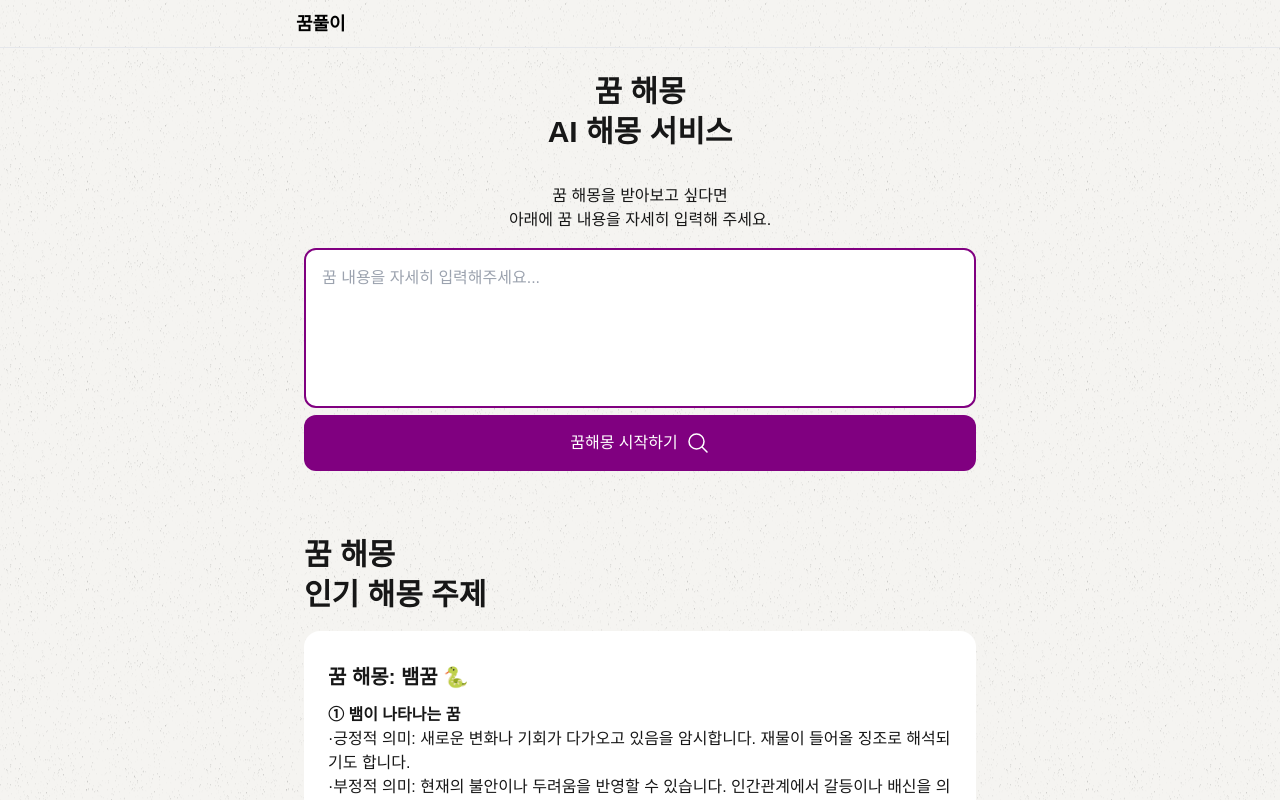
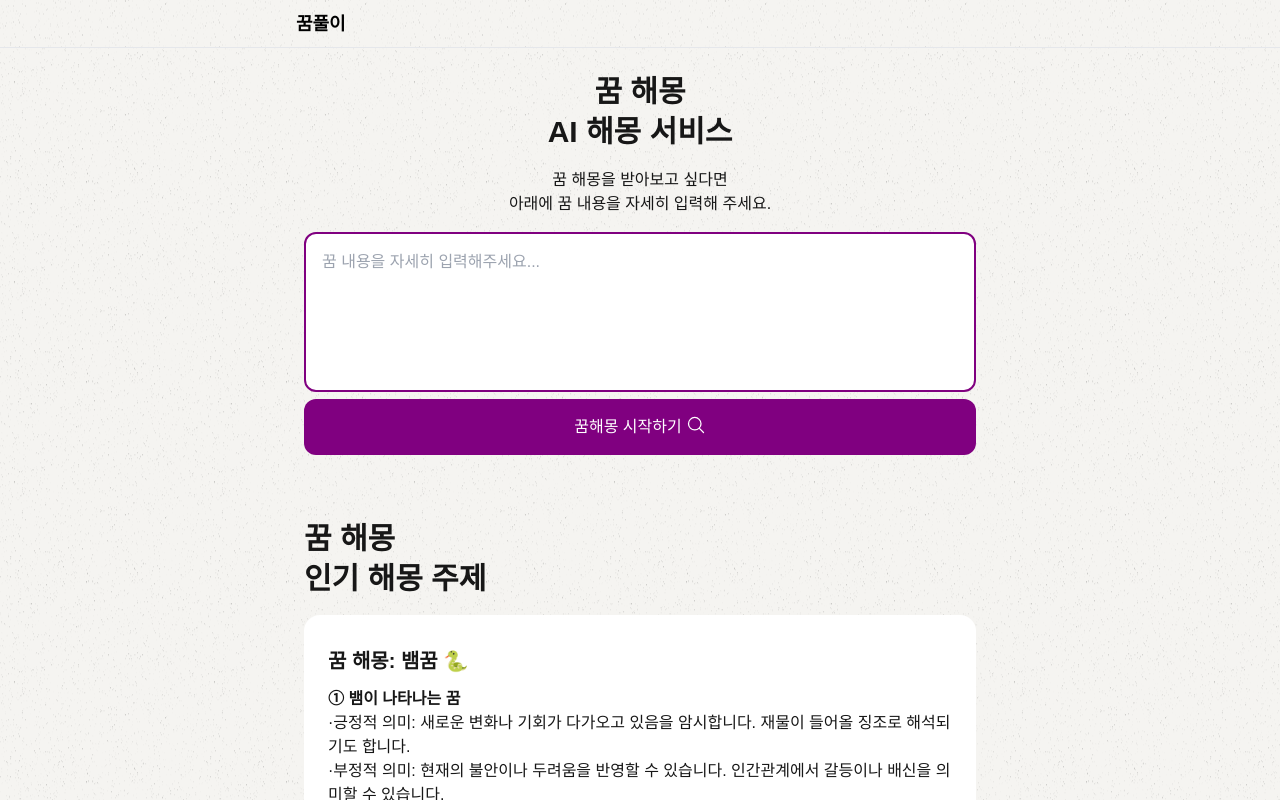
Before and after one commit to hyunukcho925/dreaminterpreter, a Next.js app: page / in a window 1280 px wide. Shown: the top 800 px of the page. Built offline with nearby package versions, Linux system fonts and the light colour scheme; a web font is replaced by a local one.

Commit message:
description 수정

```diff
--- a/src/app/DreamInterpretationForm.tsx
+++ b/src/app/DreamInterpretationForm.tsx
@@ -46,7 +46,7 @@ export default function DreamInterpretationForm() {
         className="flex items-center justify-center w-full bg-primary text-white rounded-xl py-4 hover:bg-primary-dark transition-colors disabled:opacity-50"
       >
         {isLoading ? '꿈해몽 중...' : '꿈해몽 시작하기'}
-        {!isLoading && <MagnifyingGlassIcon className="h-6 w-6 ml-2" />}
+        {!isLoading && <MagnifyingGlassIcon className="h-5 w-5 ml-1 mb-1" />}
       </button>
 
       {dreamInterpretation && (
--- a/src/app/layout.tsx
+++ b/src/app/layout.tsx
@@ -15,7 +15,7 @@ export const metadata: Metadata = {
   metadataBase: new URL("https://dreaminterpreter.co.kr"),
   title: "꿈해몽 전문 | 꿈 해석 및 의미 분석 | Dream Interpreter",
   description:
-    "전문가의 정확하고 깊이 있는 꿈 해석 서비스. 다양한 꿈의 상징과 의미를 전문적으로 분석하고 해설합니다. 당신의 꿈을 이해하고 통찰력을 얻으세요.",
+    "무료 꿈 해몽 풀이! 꿈해몽 밥꿈, 뱀꿈, 강아지꿈, 똥꿈 해몽! 무료로 풀이해 드리는 꿈해몽을 통해 오늘 꾼 꿈을 해몽해 보세요. 꿈의 의미를 확인하고 길몽, 태몽 여부를 확인해 보세요.",
   authors: [{ name: "dreaminterpreter" }],
   publisher: "dreaminterpreter",
   robots: {
@@ -29,23 +29,22 @@ export const metadata: Metadata = {
   openGraph: {
     type: "website",
     url: "https://dreaminterpreter.co.kr",
-    title: "꿈해몽 전문 | 꿈 해석 및 의미 분석 | Dream Interpreter",
+    title: "꿈 해몽 사이트 | 무료 꿈풀이 검색 | Dream Interpreter",
     description:
-      "전문가의 정확하고 깊이 있는 꿈 해석 서비스. 다양한 꿈의 상징과 의미를 전문적으로 분석하고 해설합니다. 당신의 꿈을 이해하고 통찰력을 얻으세요.",
+      "무료 꿈 해몽 풀이! 꿈해몽 밥꿈, 뱀꿈, 강아지꿈, 똥꿈 해몽! 무료로 풀이해 드리는 꿈해몽을 통해 오늘 꾼 꿈을 해몽해 보세요. 꿈의 의미를 확인하고 길몽, 태몽 여부를 확인해 보세요.",
     siteName: "Dream Interpreter",
     images: [
       {
         url: ogImage.src,
         width: 800,
         height: 400,
-        alt: "꿈해몽 전문 서비스",
+        alt: "꿈해몽 사이트",
         type: "image/webp",
       },
     ],
     locale: "ko_KR",
   },
-  keywords:
-    "꿈해몽,꿈 해석,꿈 의미,꿈 상징,심리 분석,꿈 통찰,꿈 이해",
+  keywords: "꿈해몽,꿈 해석,꿈 의미,꿈 상징,심리 분석,꿈 통찰,꿈 이해",
   alternates: {
     canonical: "https://dreaminterpreter.co.kr",
   },
--- a/src/app/page.tsx
+++ b/src/app/page.tsx
@@ -14,7 +14,7 @@ export default function Home() {
         style={{ backgroundImage: `url(${backgroundImage.src})` }}
       >
         <main className="flex flex-col gap-4 row-start-2 w-full max-w-[720px] p-6">
-          <h1 className="text-3xl font-black mb-4 leading-10">
+          <h1 className="text-3xl font-black leading-10">
             꿈 해몽 <br />
             AI 해몽 서비스
           </h1>
```
